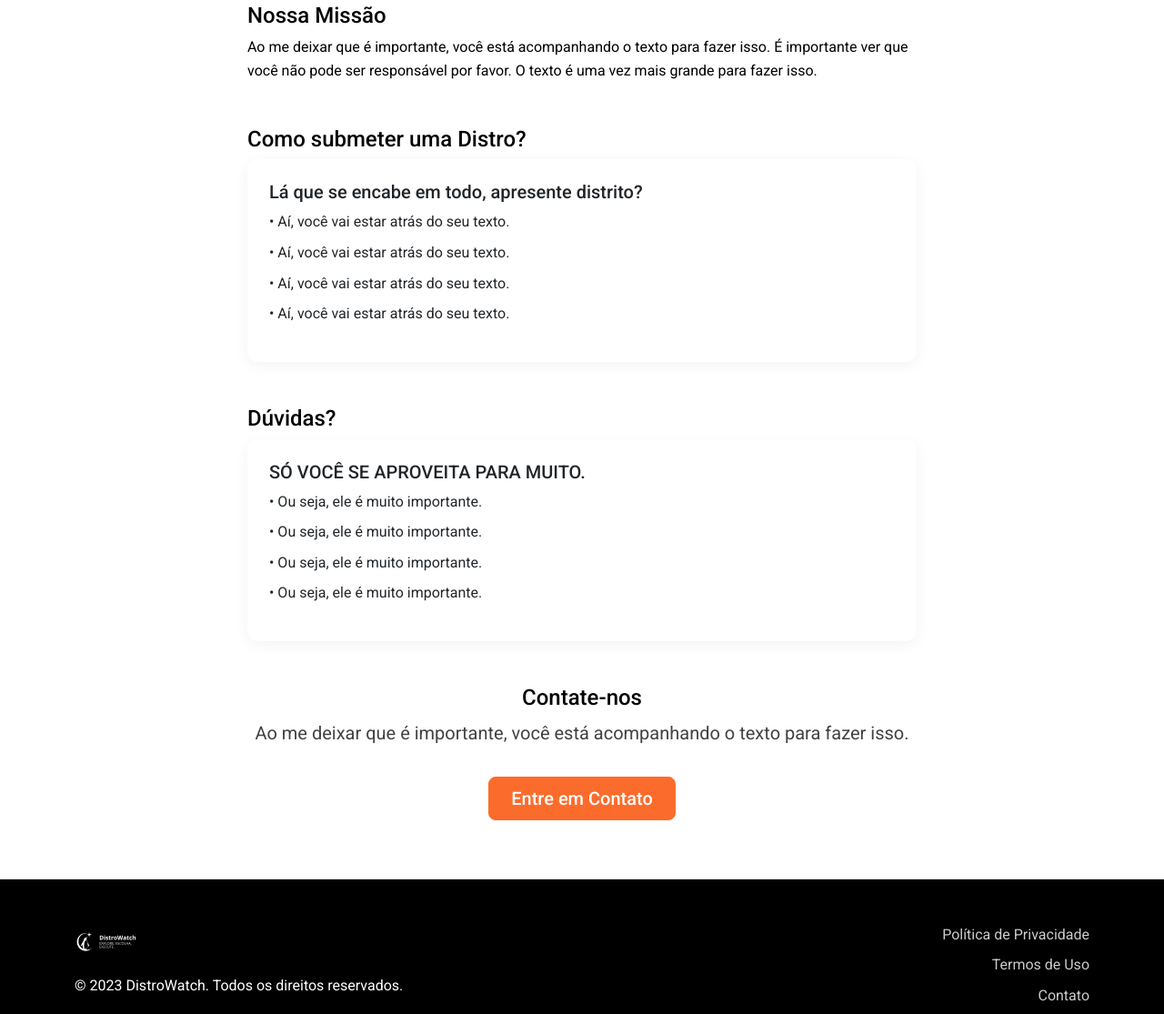
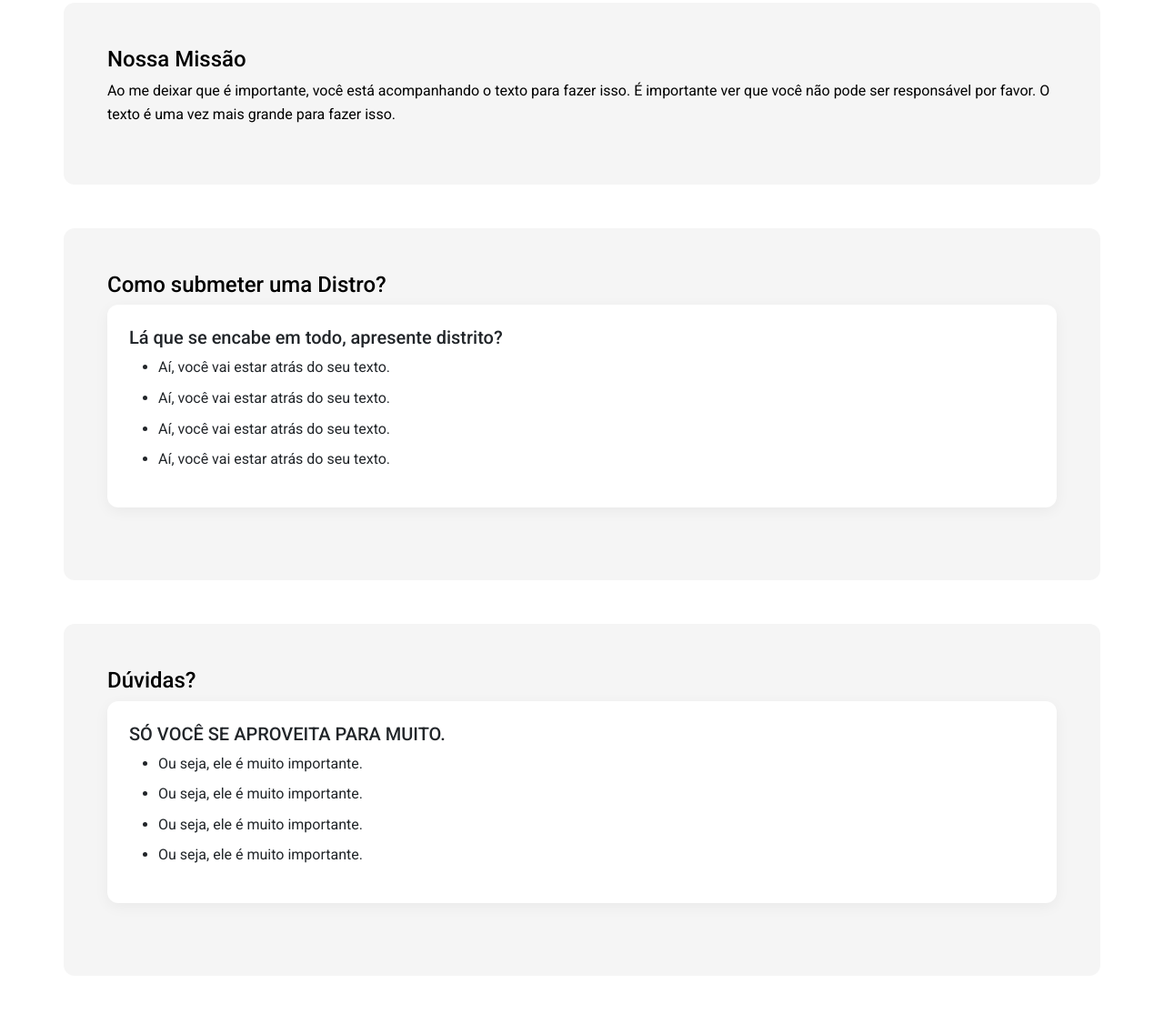
Before and after one commit to Ellainy/DistroWatch2.0, a plain HTML site: page sobre.html in a window 1280 px wide. Shown: the part 507-1622 px from the top of the page at 91% size. Drawn offline with nearby package versions, Linux system fonts and the light colour scheme.

Commit message:
Organizando arquitetura das informações na página sobre

```diff
--- a/sobre.html
+++ b/sobre.html
@@ -1,5 +1,6 @@
 <!DOCTYPE html>
 <html lang="pt-br">
+
 <head>
     <meta charset="UTF-8">
     <meta name="viewport" content="width=device-width, initial-scale=1.0">
@@ -8,6 +9,7 @@
     <link href="https://fonts.googleapis.com/css2?family=Roboto:wght@300;400;500;700&display=swap" rel="stylesheet">
     <link rel="stylesheet" href="styles.css">
 </head>
+
 <body>
     <nav class="navbar navbar-expand-lg navbar-dark">
         <div class="container">
@@ -36,13 +38,10 @@
         </div>
     </nav>
 
-    <section class="section">
-        <div class="container">
-            <div class="row">
-                <div class="col-lg-8 mx-auto">
+    <main class="section container">
         <h1 class="section-title text-center">Sobre o DistroWatch</h1>
 
-                    <div class="about-section">
+        <div class="about-section p-5">
             <h3>O que é o DistroWatch?</h3>
             <p class="lead-text">
                 O DistroWatch é uma plataforma dedicada a ajudar usuários a explorar, escolher e executar
@@ -50,7 +49,7 @@
             </p>
         </div>
 
-                    <div class="mb-5">
+        <div class="mb-5 p-5 about-section">
             <h4>Nossa Missão</h4>
             <p>
                 Ao me deixar que é importante, você está acompanhando o texto para fazer isso. É importante ver
@@ -58,31 +57,31 @@
             </p>
         </div>
 
-                    <div class="mb-5">
+        <div class="mb-5 p-5 about-section">
             <h4>Como submeter uma Distro?</h4>
             <div class="card">
                 <div class="card-body">
                     <h5 class="card-title">Lá que se encabe em todo, apresente distrito?</h5>
-                                <ul class="list-unstyled">
-                                    <li class="mb-2">• Aí, você vai estar atrás do seu texto.</li>
-                                    <li class="mb-2">• Aí, você vai estar atrás do seu texto.</li>
-                                    <li class="mb-2">• Aí, você vai estar atrás do seu texto.</li>
-                                    <li class="mb-2">• Aí, você vai estar atrás do seu texto.</li>
+                    <ul>
+                        <li class="mb-2">Aí, você vai estar atrás do seu texto.</li>
+                        <li class="mb-2">Aí, você vai estar atrás do seu texto.</li>
+                        <li class="mb-2">Aí, você vai estar atrás do seu texto.</li>
+                        <li class="mb-2">Aí, você vai estar atrás do seu texto.</li>
                     </ul>
                 </div>
             </div>
         </div>
 
-                    <div class="mb-5">
+        <div class="mb-5 p-5 about-section">
             <h4>Dúvidas?</h4>
             <div class="card">
                 <div class="card-body">
                     <h5 class="card-title">SÓ VOCÊ SE APROVEITA PARA MUITO.</h5>
-                                <ul class="list-unstyled">
-                                    <li class="mb-2">• Ou seja, ele é muito importante.</li>
-                                    <li class="mb-2">• Ou seja, ele é muito importante.</li>
-                                    <li class="mb-2">• Ou seja, ele é muito importante.</li>
-                                    <li class="mb-2">• Ou seja, ele é muito importante.</li>
+                    <ul>
+                        <li class="mb-2">Ou seja, ele é muito importante.</li>
+                        <li class="mb-2">Ou seja, ele é muito importante.</li>
+                        <li class="mb-2">Ou seja, ele é muito importante.</li>
+                        <li class="mb-2">Ou seja, ele é muito importante.</li>
                     </ul>
                 </div>
             </div>
@@ -95,13 +94,9 @@
             </p>
             <a href="#" class="btn btn-primary btn-lg">Entre em Contato</a>
         </div>
-                </div>
-            </div>
-        </div>
-    </section>
+    </main>
 
     <footer class="footer">
-        <div class="container">
         <div class="row">
             <div class="col-md-6">
                 <img src="imgs/10.svg" alt="DistroWatch Logo" height="40" class="mb-3">
@@ -113,9 +108,9 @@
                 <a href="#" class="d-block">Contato</a>
             </div>
         </div>
-        </div>
     </footer>
 
     <script src="https://cdn.jsdelivr.net/npm/bootstrap@5.3.0/dist/js/bootstrap.bundle.min.js"></script>
 </body>
+
 </html>
```
Lines whose indentation alone changed are shown as unchanged.
